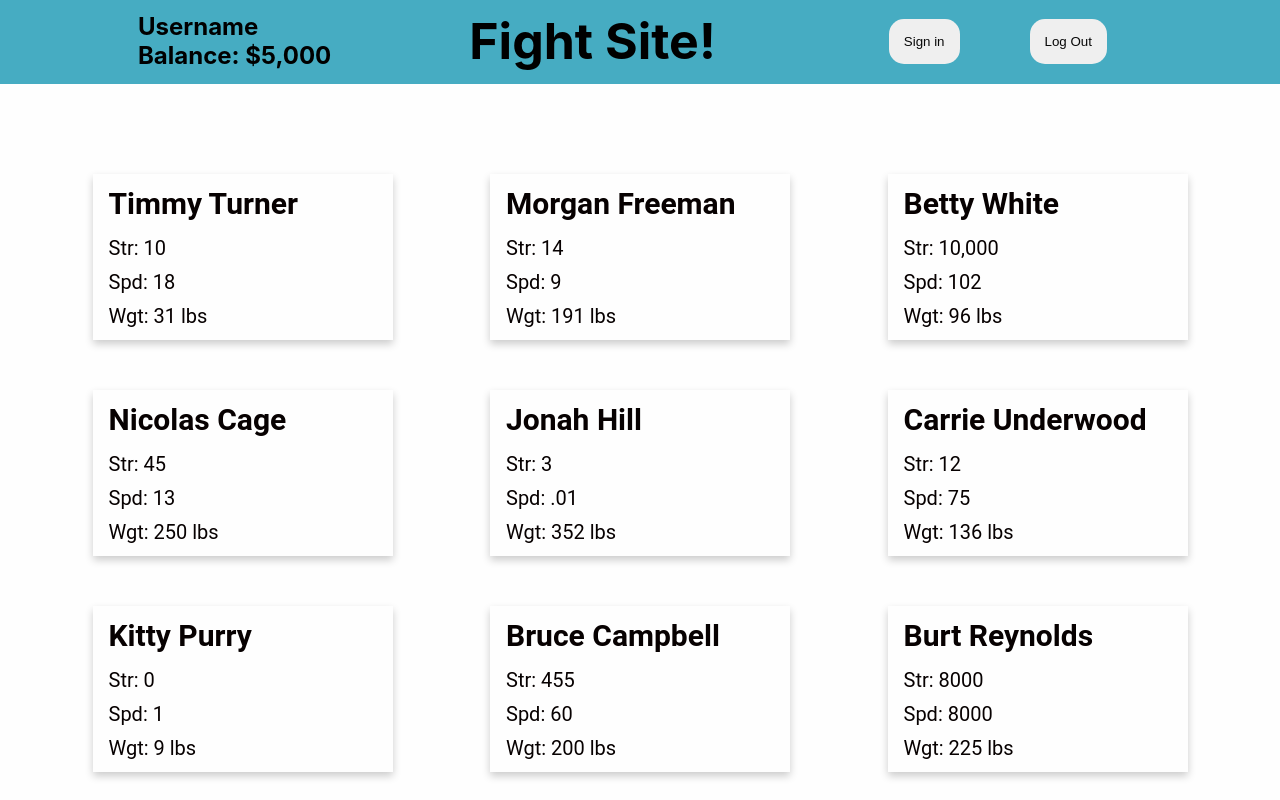
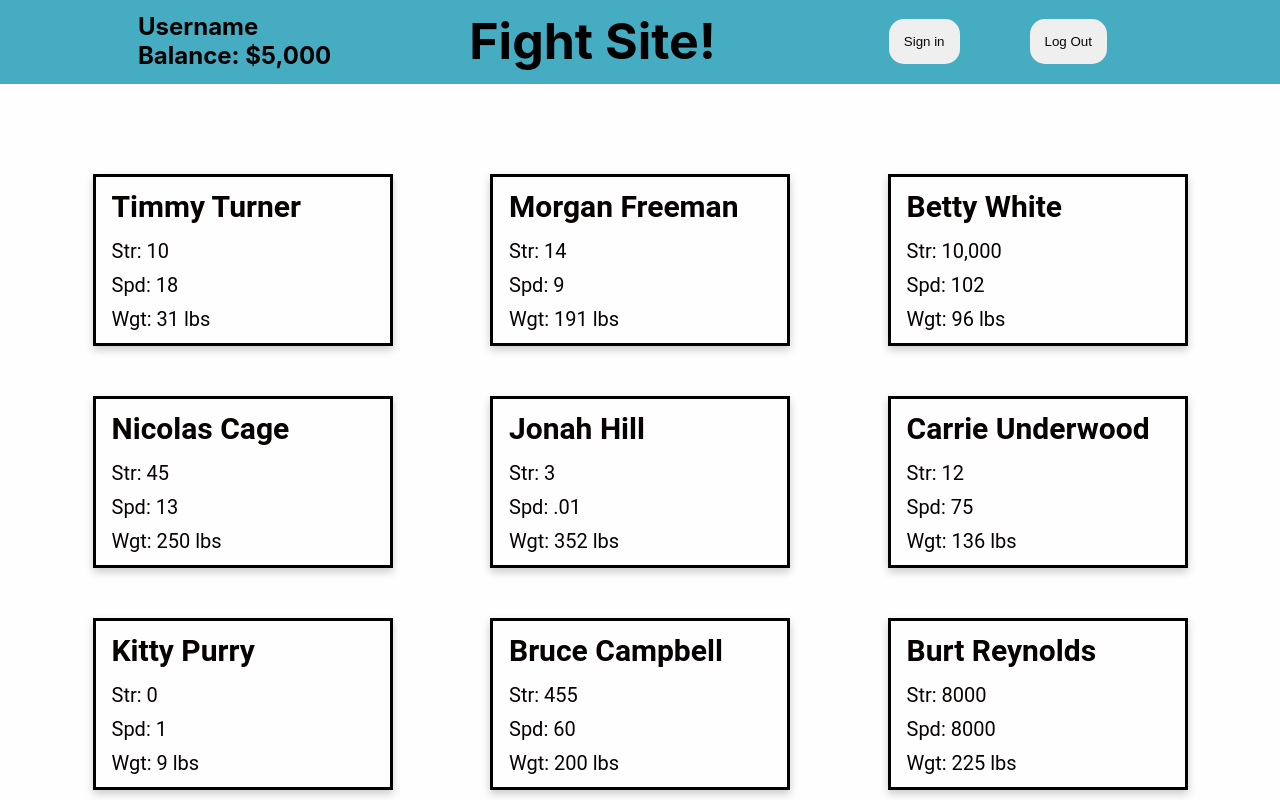
Before and after one commit to fightsite/fightsite1.0, a React (Create React App) app in the folder client/: page / in a window 1280 px wide. Shown: the top 800 px of the page. Built offline with nearby package versions, Linux system fonts and the light colour scheme.

Commit message:
Added borders to cards

```diff
--- a/client/src/components/cards.js
+++ b/client/src/components/cards.js
@@ -1,10 +1,12 @@
 import React from 'react';
 import FighterCards from './fightercards';
+import TimmyTurner from '../../src/assets/timmyturner.png';
 
 function Cards () {
     return (
         <div className="fighter-div">
             <FighterCards
+                charPicture={ TimmyTurner }
                 fighterName="Timmy Turner"
                 strength="Str: 10"
                 speed="Spd: 18"
--- a/client/src/components/fightercards.js
+++ b/client/src/components/fightercards.js
@@ -3,16 +3,13 @@ import CSS from "../../src/index.css";
 
 function fighterCards( props ) {
     return (
-        // <div className="fight-card">
-        //     <h2>{ card.fighterName }</h2>
-        //     <a href="#">link</a>
-        // </div>
-
-
         <div className="card-parent-div">
             <div className="card">
                 <div className="container">
                     {/* Name and stats of fighter on card */}
+                    <div>
+                        <img className="charPicture" src={ props.charPicture } alt="Picture of selected fighter."/>
+                    </div>
                     <h2><b>{ props.fighterName }</b></h2>
                     <p>{ props.strength }</p>
                     <p>{ props.speed }</p>
@@ -20,9 +17,6 @@ function fighterCards( props ) {
                 </div>
             </div>
         </div>
-
-
-
     )
 };
 
--- a/client/src/index.css
+++ b/client/src/index.css
@@ -174,6 +174,9 @@ code {
   width: 300px;
   height: auto;
   margin: 25px;
+  border: 10px;
+  border-width: 3px;
+  border-style: solid;
 }
 
 /* On mouse-over, add a deeper shadow */
@@ -185,6 +188,10 @@ code {
 /* Add some padding inside the card container */
 .container {
   padding: 2px 16px;
+}
+
+.charPicture {
+  background: url(./assets/timmyturner.png);
 }
 
 .container h2 {
```
Also changed, not shown: client/src/assets/timmyturner.png (added).
